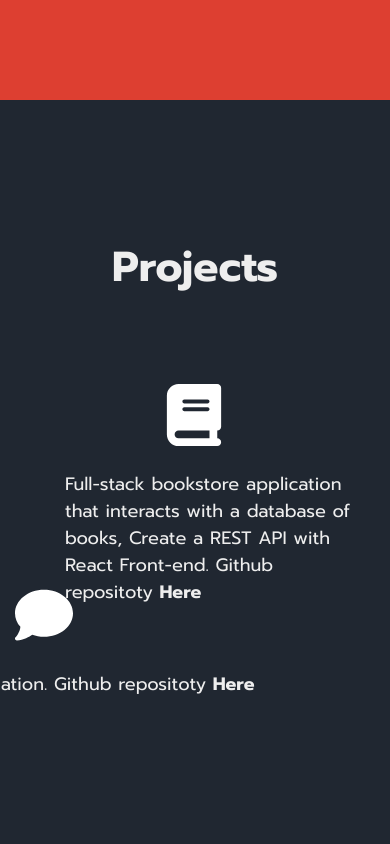
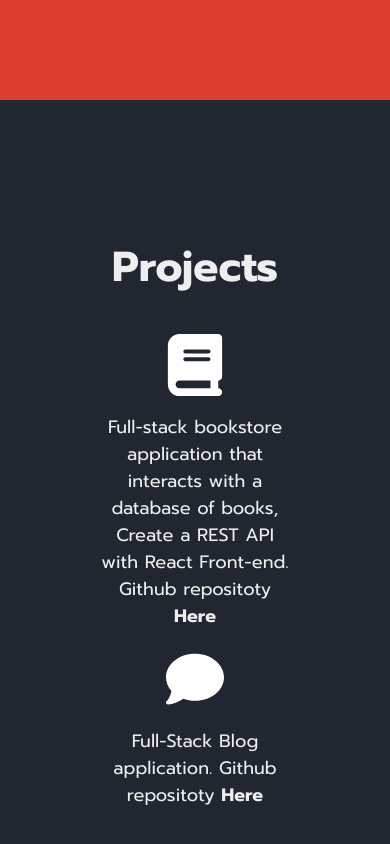
Before and after one commit to jakobwilson/port, a plain HTML site: page index.html in a window 390 px wide. Shown: the part 1780-2624 px from the top of the page. Drawn offline with Linux system fonts and the light colour scheme.

Commit message:
fixed breakpoints for projects

```diff
--- a/index.html
+++ b/index.html
@@ -65,16 +65,16 @@
         <h1 class="pro">Projects</h1>
         <div class="projects-container">
             <div class="project">
-                <a href="https://bookstore-esao.onrender.com/">
+                <a class="project-svg-parent" href="https://bookstore-esao.onrender.com/">
                     <svg class="book" xmlns="http://www.w3.org/2000/svg" height="62" width="58" viewBox="0 0 448 512"><path fill="#ffffff" d="M96 0C43 0 0 43 0 96V416c0 53 43 96 96 96H384h32c17.7 0 32-14.3 32-32s-14.3-32-32-32V384c17.7 0 32-14.3 32-32V32c0-17.7-14.3-32-32-32H384 96zm0 384H352v64H96c-17.7 0-32-14.3-32-32s14.3-32 32-32zm32-240c0-8.8 7.2-16 16-16H336c8.8 0 16 7.2 16 16s-7.2 16-16 16H144c-8.8 0-16-7.2-16-16zm16 48H336c8.8 0 16 7.2 16 16s-7.2 16-16 16H144c-8.8 0-16-7.2-16-16s7.2-16 16-16z"/></svg>
                 </a>
                 <p class="project-des">Full-stack bookstore application that interacts with a database of books, Create a REST API with React Front-end. Github repositoty <a class="bk-repo" href="https://github.com/jakobwilson/bookstore">Here</a></p>
             </div>
-            <div class="project2">
-                <a href="https://github.com/jakobwilson/auth">
+            <div class="project">
+                <a class="project-svg-parent" href="https://github.com/jakobwilson/auth">
                 <svg xmlns="http://www.w3.org/2000/svg" height="62" width="58" viewBox="0 0 512 512"><path fill="#ffffff" d="M512 240c0 114.9-114.6 208-256 208c-37.1 0-72.3-6.4-104.1-17.9c-11.9 8.7-31.3 20.6-54.3 30.6C73.6 471.1 44.7 480 16 480c-6.5 0-12.3-3.9-14.8-9.9c-2.5-6-1.1-12.8 3.4-17.4l0 0 0 0 0 0 0 0 .3-.3c.3-.3 .7-.7 1.3-1.4c1.1-1.2 2.8-3.1 4.9-5.7c4.1-5 9.6-12.4 15.2-21.6c10-16.6 19.5-38.4 21.4-62.9C17.7 326.8 0 285.1 0 240C0 125.1 114.6 32 256 32s256 93.1 256 208z"/></svg>
                 </a>
-                <p class="project-des2">Full-Stack Blog application. Github repositoty <a class="blog-repo" href="https://github.com/jakobwilson/auth">Here</a></p>
+                <p class="project-des">Full-Stack Blog application. Github repositoty <a class="blog-repo" href="https://github.com/jakobwilson/auth">Here</a></p>
             </div>
         </div>
     </section>
--- a/style.css
+++ b/style.css
@@ -220,36 +220,29 @@ section {
 }
 
 .projects-container {
-    position: relative;
+    display: flex;
+    flex-wrap: wrap;
+    justify-content: center;
 
 }
 
 .project {
-    position: absolute;
-    width: 100vw;
-    margin-left: -30px;
-    margin-top: 50px;
+    flex: 0 0 auto;
+    width: 100%;
 }
 
 .project-des {
-    position: absolute;
-    margin-left: -500px;
+    text-align: center;
+}
+
+.project-svg-parent {
+    display: flex;
+    flex-wrap: wrap;
+    justify-content: center;
 }
 
 .bk-repo {
     font-weight: bold;
-}
-
-.project2 {
-    position: absolute;
-    width: 100vw;
-    margin-left: -30px;
-    margin-top: 250px;
-}
-
-.project-des2 {
-    position: absolute;
-    margin-left: -200px;
 }
 
 .blog-repo {
@@ -353,23 +346,7 @@ section {
         display: none;
     }
 
-    .projects-container {
-        position: relative;
-        height: 250px;
-        width: 300px;
-    }
 
-    .project {
-        position: absolute;
-        width: 300px;
-        margin-left: 120px;
-    }
-
-    .project-des {
-        position: absolute;
-        margin-left: -100px;
-        width: 300px;
-    }
 
   }
 
@@ -470,23 +447,6 @@ section {
         display: none;
     }
 
-    .projects-container {
-        position: relative;
-        height: 250px;
-        width: 300px;
-    }
-
-    .project {
-        position: absolute;
-        width: 300px;
-        margin-left: 120px;
-    }
-
-    .project-des {
-        position: absolute;
-        margin-left: -100px;
-        width: 300px;
-    }
 
 
 
@@ -539,10 +499,7 @@ section {
         margin-top: 230px;
      }
 
-     .project-des {
-        margin-left: -340px;
-        width: 800px;
-     }
+
 
   }
 
```
